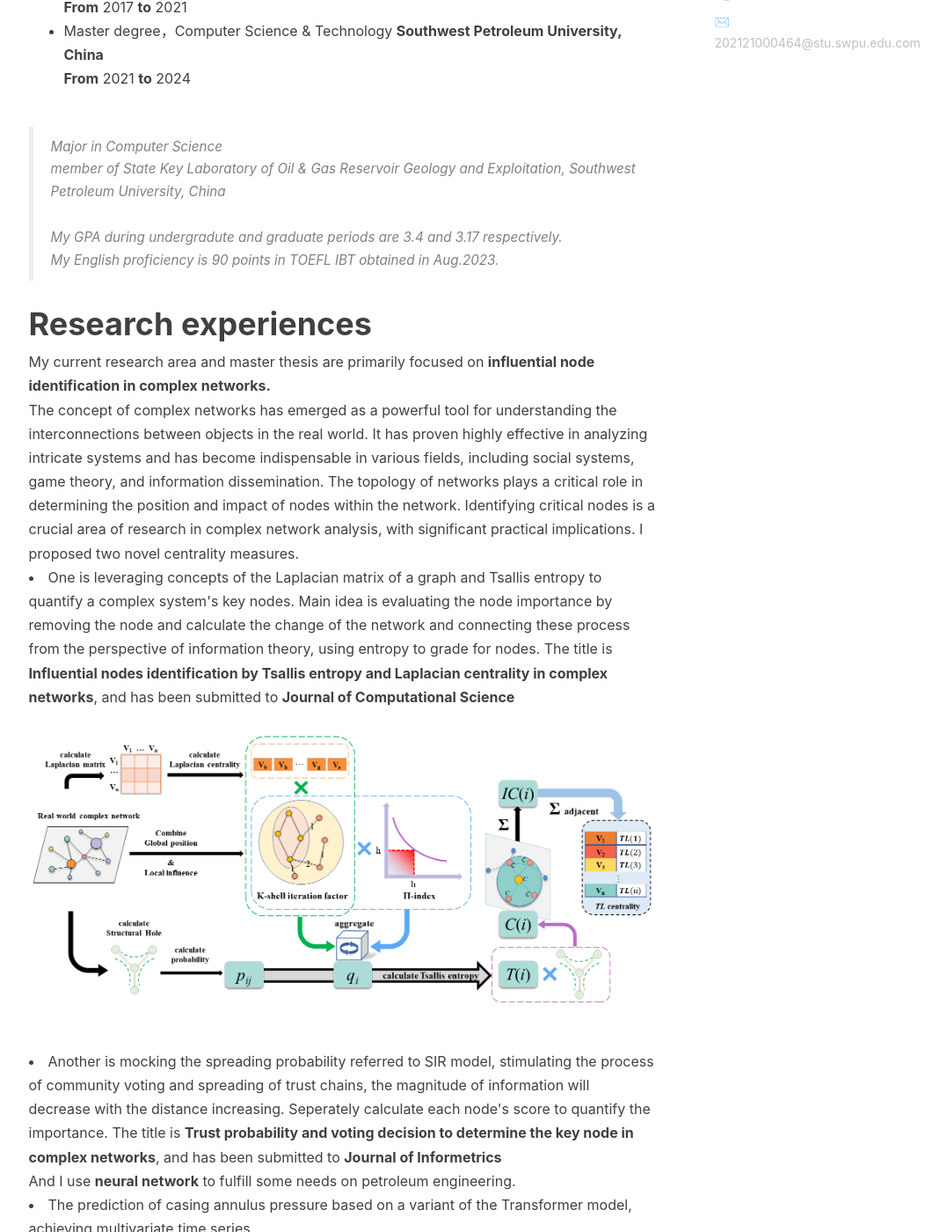
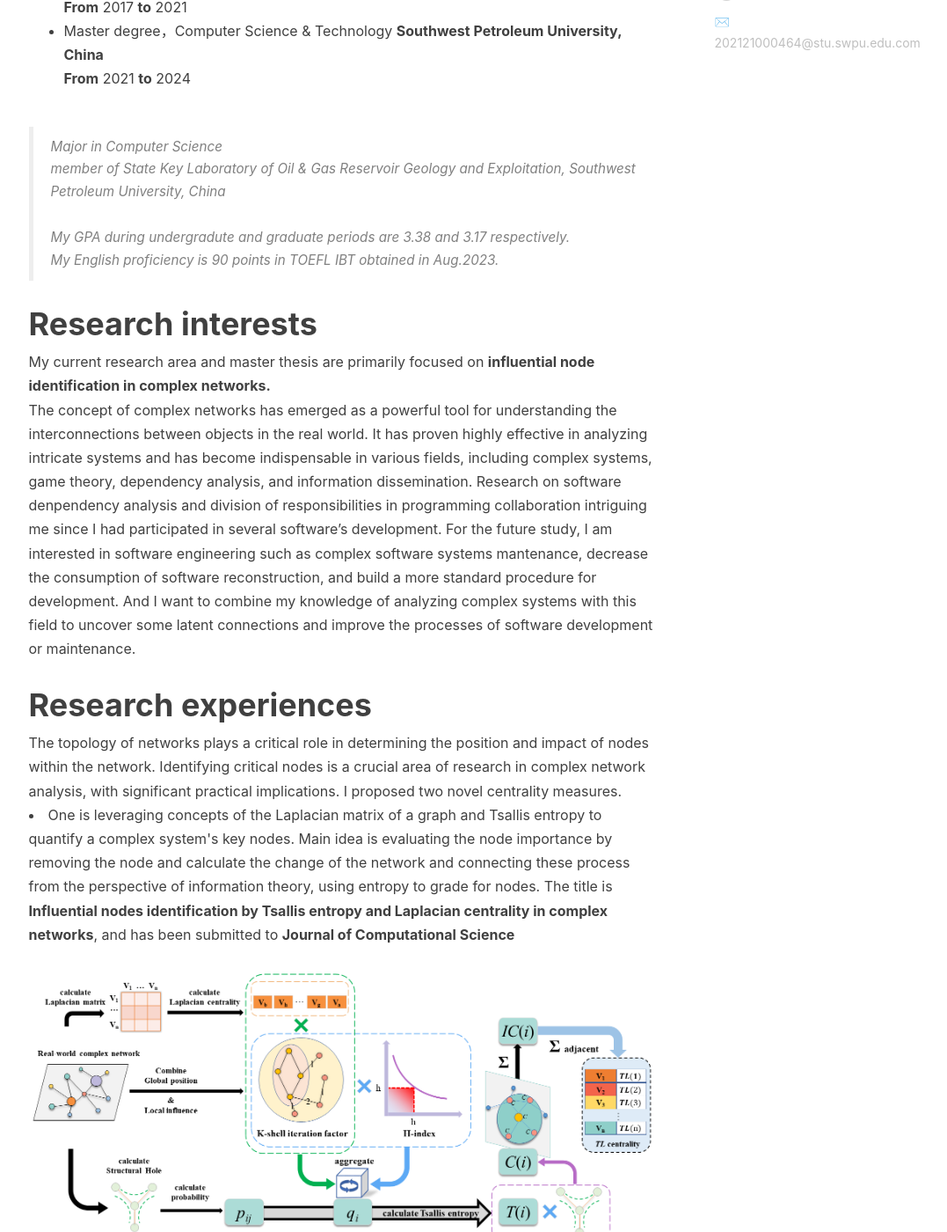
Before and after one commit to Fotrey/fotrey.github.io, a Jekyll site: the page built from about.html, in a window 1280 px wide and 1400 px high, scrolled down 620 px. Shown: the whole window at 88% size, without its empty margins (135-1212 px from the left). Built offline with Jekyll 4.4.1, drawn with Linux system fonts in a browser that asks for light colours; nearby versions of some CDN libraries; comment, search, counter and statistics services are not loaded.

Commit message:
Update about.html

```diff
--- a/about.html
+++ b/about.html
@@ -31,13 +31,18 @@ header-img: "img/post-bg-universe.jpg"
   </ul>
     <blockquote><p>Major in Computer Science<br>
     member of State Key Laboratory of Oil & Gas Reservoir Geology and Exploitation, Southwest Petroleum University, China</p><br>
-    My GPA during undergradute and graduate periods are 3.4 and 3.17 respectively.<br>
+    My GPA during undergradute and graduate periods are 3.38 and 3.17 respectively.<br>
     My English proficiency is 90 points in TOEFL IBT obtained in Aug.2023.
     </blockquote>
-    <h1>Research experiences</h1>
+    <h1>Research interests</h1>
     My current research area and master thesis are primarily focused on <strong>influential node identification in complex networks.</strong><br>
     The concept of complex networks has emerged as a powerful tool for understanding the interconnections between objects in the real world.
-    It has proven highly effective in analyzing intricate systems and has become indispensable in various fields, including social systems, game theory, and information dissemination.
+    It has proven highly effective in analyzing intricate systems and has become indispensable in various fields, including complex systems, game theory, dependency analysis, and information dissemination.
+    Research on software denpendency analysis and division of responsibilities in programming collaboration intriguing me since I had participated in several software’s development.
+    For the future study, I am interested in software engineering such as complex software systems mantenance, decrease the consumption of software reconstruction, and build a more standard procedure for development.
+    And I want to combine my knowledge of analyzing complex systems with this field to uncover some latent connections and improve the processes of software development or maintenance.
+
+    <h1>Research experiences</h1>
     The topology of networks plays a critical role in determining the position and impact of nodes within the network.
     Identifying critical nodes is a crucial area of research in complex network analysis, with significant practical implications.
     I proposed two novel centrality measures.
```
